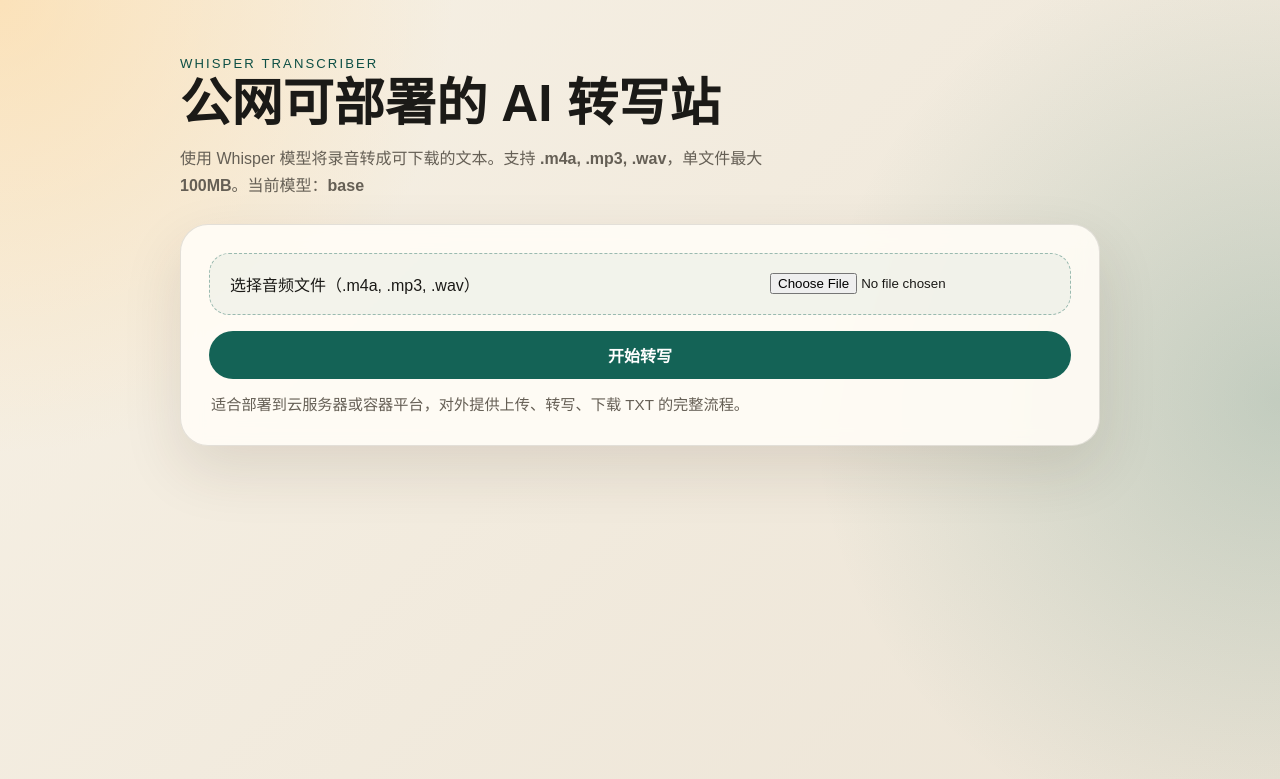
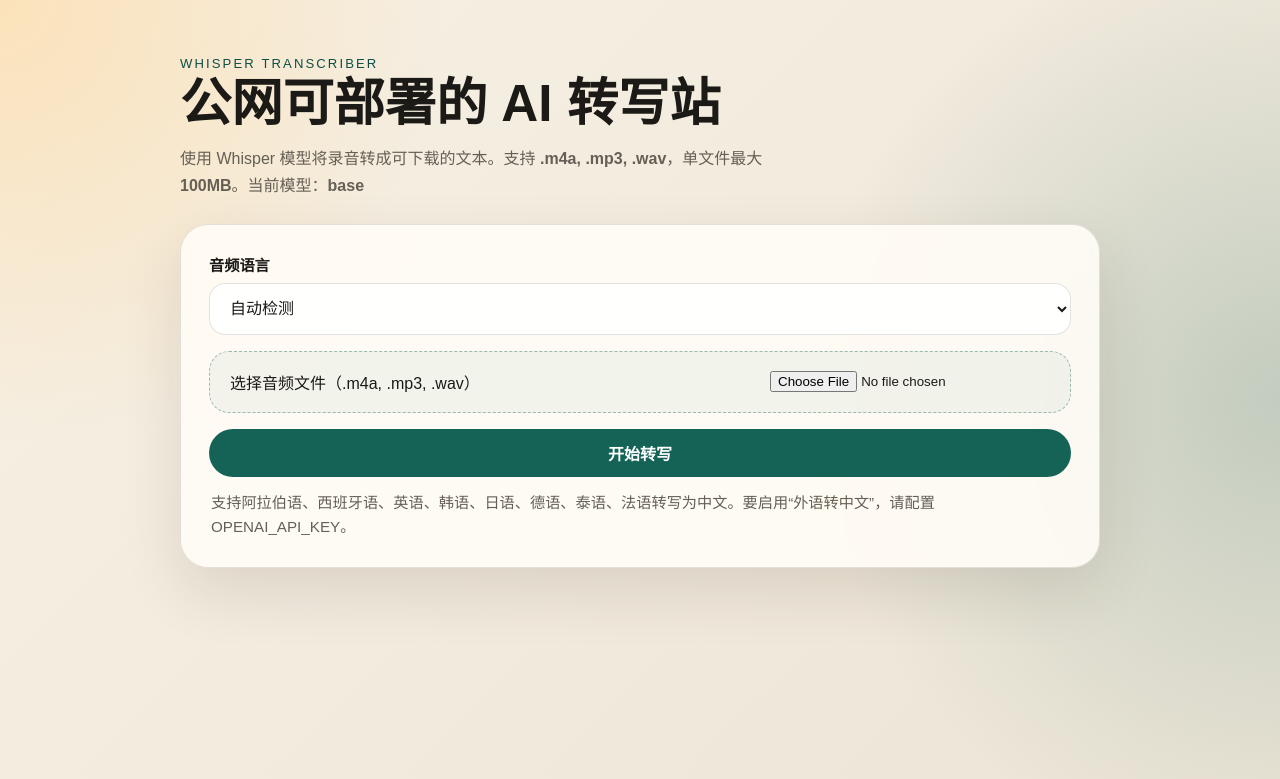
Before and after one commit to xiaotonghe85-design/whisper-transcriber, a Flask app: page / in a window 1280 px wide. Shown: the top 779 px of the page. Run offline with Flask 3, Linux system fonts and the light colour scheme; parts of the project's set-up code (start-up, migrations or seed data) failed here and were passed over.

Commit message:
Add multilingual to Chinese transcription support

```diff
--- a/app.py
+++ b/app.py
@@ -15,6 +15,11 @@ except ImportError:  # pragma: no cover - handled at runtime in the UI
     imageio_ffmpeg = None
 
 try:
+    from openai import OpenAI
+except ImportError:  # pragma: no cover - handled at runtime in the UI
+    OpenAI = None
+
+try:
     import whisper
 except ImportError:  # pragma: no cover - handled at runtime in the UI
     whisper = None
@@ -27,6 +32,23 @@ BIN_DIR = BASE_DIR / ".bin"
 ALLOWED_EXTENSIONS = {"mp3", "m4a", "wav"}
 WHISPER_MODEL = os.getenv("WHISPER_MODEL", "base")
 MAX_UPLOAD_MB = int(os.getenv("MAX_UPLOAD_MB", "100"))
+TRANSLATION_MODEL = os.getenv("OPENAI_TRANSLATION_MODEL", "gpt-4.1-mini")
+OPENAI_API_KEY = os.getenv("OPENAI_API_KEY", "")
+
+SUPPORTED_LANGUAGE_OPTIONS = [
+    ("auto", "自动检测"),
+    ("ar", "阿拉伯语"),
+    ("es", "西班牙语"),
+    ("en", "英语"),
+    ("ko", "韩语"),
+    ("ja", "日语"),
+    ("de", "德语"),
+    ("th", "泰语"),
+    ("fr", "法语"),
+    ("zh", "中文"),
+]
+
+TRANSLATE_TO_CHINESE_LANGUAGES = {"ar", "es", "en", "ko", "ja", "de", "th", "fr"}
 
 UPLOAD_DIR.mkdir(exist_ok=True)
 OUTPUT_DIR.mkdir(exist_ok=True)
@@ -35,6 +57,7 @@ BIN_DIR.mkdir(exist_ok=True)
 app = Flask(__name__)
 app.config["MAX_CONTENT_LENGTH"] = MAX_UPLOAD_MB * 1024 * 1024
 _cached_model = None
+_cached_openai_client = None
 
 
 def configure_ffmpeg_path() -> None:
@@ -77,12 +100,67 @@ def get_model():
     return _cached_model
 
 
+def get_openai_client():
+    global _cached_openai_client
+    if not OPENAI_API_KEY:
+        raise RuntimeError("尚未配置 OPENAI_API_KEY，暂时无法把外语结果翻译成中文。")
+    if OpenAI is None:
+        raise RuntimeError("OpenAI SDK 未安装，请先安装 requirements.txt 里的依赖。")
+    if _cached_openai_client is None:
+        _cached_openai_client = OpenAI(api_key=OPENAI_API_KEY)
+    return _cached_openai_client
+
+
+def should_translate_to_chinese(language_code: str) -> bool:
+    return language_code in TRANSLATE_TO_CHINESE_LANGUAGES
+
+
+def normalize_language(language_code: str) -> str | None:
+    if language_code == "auto":
+        return None
+    return language_code
+
+
+def translate_text_to_chinese(text: str, source_language_label: str) -> str:
+    client = get_openai_client()
+    response = client.responses.create(
+        model=TRANSLATION_MODEL,
+        input=[
+            {
+                "role": "system",
+                "content": (
+                    "You are a professional translator. Translate the user's transcript into natural, accurate Simplified Chinese. "
+                    "Preserve names, numbers, structure, and meaning. Output only the final Chinese translation."
+                ),
+            },
+            {
+                "role": "user",
+                "content": f"Source language: {source_language_label}\n\nTranscript:\n{text}",
+            },
+        ],
+    )
+    translated = (response.output_text or "").strip()
+    if not translated:
+        raise RuntimeError("翻译接口没有返回可用中文内容。")
+    return translated
+
+
+def get_language_label(language_code: str | None) -> str:
+    for code, label in SUPPORTED_LANGUAGE_OPTIONS:
+        if code == language_code:
+            return label
+    return "自动检测" if language_code is None else language_code
+
+
 def render_home(**context):
     return render_template(
         "index.html",
         model_name=WHISPER_MODEL,
         supported_formats=supported_formats(),
         max_upload_mb=MAX_UPLOAD_MB,
+        language_options=SUPPORTED_LANGUAGE_OPTIONS,
+        translation_model=TRANSLATION_MODEL,
+        has_openai_translation=bool(OPENAI_API_KEY),
         **context,
     )
 
@@ -100,6 +178,9 @@ def health():
             "model": WHISPER_MODEL,
             "max_upload_mb": MAX_UPLOAD_MB,
             "supported_formats": sorted(ALLOWED_EXTENSIONS),
+            "translation_enabled": bool(OPENAI_API_KEY),
+            "translation_model": TRANSLATION_MODEL if OPENAI_API_KEY else None,
+            "target_language": "zh-CN",
         }
     )
 
@@ -107,14 +188,17 @@ def health():
 @app.post("/transcribe")
 def transcribe_audio():
     uploaded = request.files.get("audio")
+    selected_language = request.form.get("language", "auto")
     if uploaded is None or uploaded.filename == "":
         return render_home(
             error=f"请选择一个音频文件后再开始转写，支持 {supported_formats()}。",
+            selected_language=selected_language,
         )
 
     if not allowed_file(uploaded.filename):
         return render_home(
             error=f"目前只支持上传 {supported_formats()} 文件。",
+            selected_language=selected_language,
         )
 
     original_name = secure_filename(uploaded.filename)
@@ -125,28 +209,49 @@ def transcribe_audio():
 
     try:
         model = get_model()
-        result = model.transcribe(str(upload_path), fp16=False)
+        whisper_language = normalize_language(selected_language)
+        result = model.transcribe(
+            str(upload_path),
+            fp16=False,
+            language=whisper_language,
+            task="transcribe",
+        )
         transcript = (result.get("text") or "").strip()
+        detected_language = (result.get("language") or selected_language or "auto").lower()
 
         if not transcript:
             raise RuntimeError("Whisper 没有返回可用文本，请换一个文件再试。")
 
+        final_text = transcript
+        translation_notice = None
+        if should_translate_to_chinese(detected_language):
+            final_text = translate_text_to_chinese(
+                transcript,
+                get_language_label(detected_language),
+            )
+            translation_notice = f"已将 {get_language_label(detected_language)} 转写结果翻译为中文。"
+
         timestamp = datetime.now().strftime("%Y%m%d-%H%M%S")
         txt_name = f"{slugify_filename(file_stem)}-{timestamp}.txt"
         txt_path = OUTPUT_DIR / txt_name
-        txt_path.write_text(transcript, encoding="utf-8")
+        txt_path.write_text(final_text, encoding="utf-8")
     except Exception as exc:  # pragma: no cover - depends on local runtime
         return render_home(
             error=f"转写失败：{exc}",
+            selected_language=selected_language,
         )
     finally:
         upload_path.unlink(missing_ok=True)
 
     return render_home(
         success="转写完成，可以直接复制结果或下载 TXT。",
-        transcript=transcript,
+        transcript=final_text,
+        source_transcript=transcript,
+        detected_language=get_language_label(detected_language),
+        translation_notice=translation_notice,
         download_url=url_for("download_transcript", filename=txt_name),
         output_filename=txt_name,
+        selected_language=selected_language,
     )
 
 
--- a/requirements.txt
+++ b/requirements.txt
@@ -2,3 +2,4 @@ Flask==3.0.3
 openai-whisper==20240930
 gunicorn==23.0.0
 imageio-ffmpeg==0.6.0
+openai==2.1.0
--- a/static/style.css
+++ b/static/style.css
@@ -77,6 +77,26 @@ h1 {
 .upload-form {
   display: grid;
   gap: 16px;
+}
+
+.select-group {
+  display: grid;
+  gap: 8px;
+}
+
+.select-group span {
+  font-size: 0.95rem;
+  font-weight: 600;
+}
+
+.select-group select {
+  min-height: 52px;
+  padding: 0 16px;
+  border: 1px solid var(--line);
+  border-radius: 16px;
+  background: rgba(255, 255, 255, 0.8);
+  font: inherit;
+  color: var(--text);
 }
 
 .file-picker {
--- a/templates/index.html
+++ b/templates/index.html
@@ -18,6 +18,14 @@
 
       <section class="card">
         <form action="{{ url_for('transcribe_audio') }}" method="post" enctype="multipart/form-data" class="upload-form">
+          <label class="select-group" for="language">
+            <span>音频语言</span>
+            <select id="language" name="language">
+              {% for code, label in language_options %}
+              <option value="{{ code }}" {% if selected_language|default('auto') == code %}selected{% endif %}>{{ label }}</option>
+              {% endfor %}
+            </select>
+          </label>
           <label class="file-picker" for="audio">
             <span>选择音频文件（{{ supported_formats }}）</span>
             <input id="audio" type="file" name="audio" accept=".mp3,.m4a,.wav,audio/mpeg,audio/mp4,audio/x-m4a,audio/wav,audio/x-wav" required>
@@ -26,7 +34,7 @@
         </form>
 
         <p class="helper">
-          适合部署到云服务器或容器平台，对外提供上传、转写、下载 TXT 的完整流程。
+          支持阿拉伯语、西班牙语、英语、韩语、日语、德语、泰语、法语转写为中文。{% if has_openai_translation %}当前已启用中文翻译模型：{{ translation_model }}。{% else %}要启用“外语转中文”，请配置 OPENAI_API_KEY。{% endif %}
         </p>
 
         {% if error %}
@@ -37,13 +45,26 @@
         <div class="message success">{{ success }}</div>
         {% endif %}
 
+        {% if translation_notice %}
+        <div class="message success">{{ translation_notice }}</div>
+        {% endif %}
+
         {% if transcript %}
         <section class="result">
           <div class="result-header">
-            <h2>转写结果</h2>
+            <h2>中文结果</h2>
             <a class="download-link" href="{{ download_url }}">下载 {{ output_filename }}</a>
           </div>
           <textarea readonly>{{ transcript }}</textarea>
+        </section>
+        {% endif %}
+
+        {% if source_transcript %}
+        <section class="result">
+          <div class="result-header">
+            <h2>原始转写（{{ detected_language }}）</h2>
+          </div>
+          <textarea readonly>{{ source_transcript }}</textarea>
         </section>
         {% endif %}
       </section>
```
Also changed, not shown: README.md.
